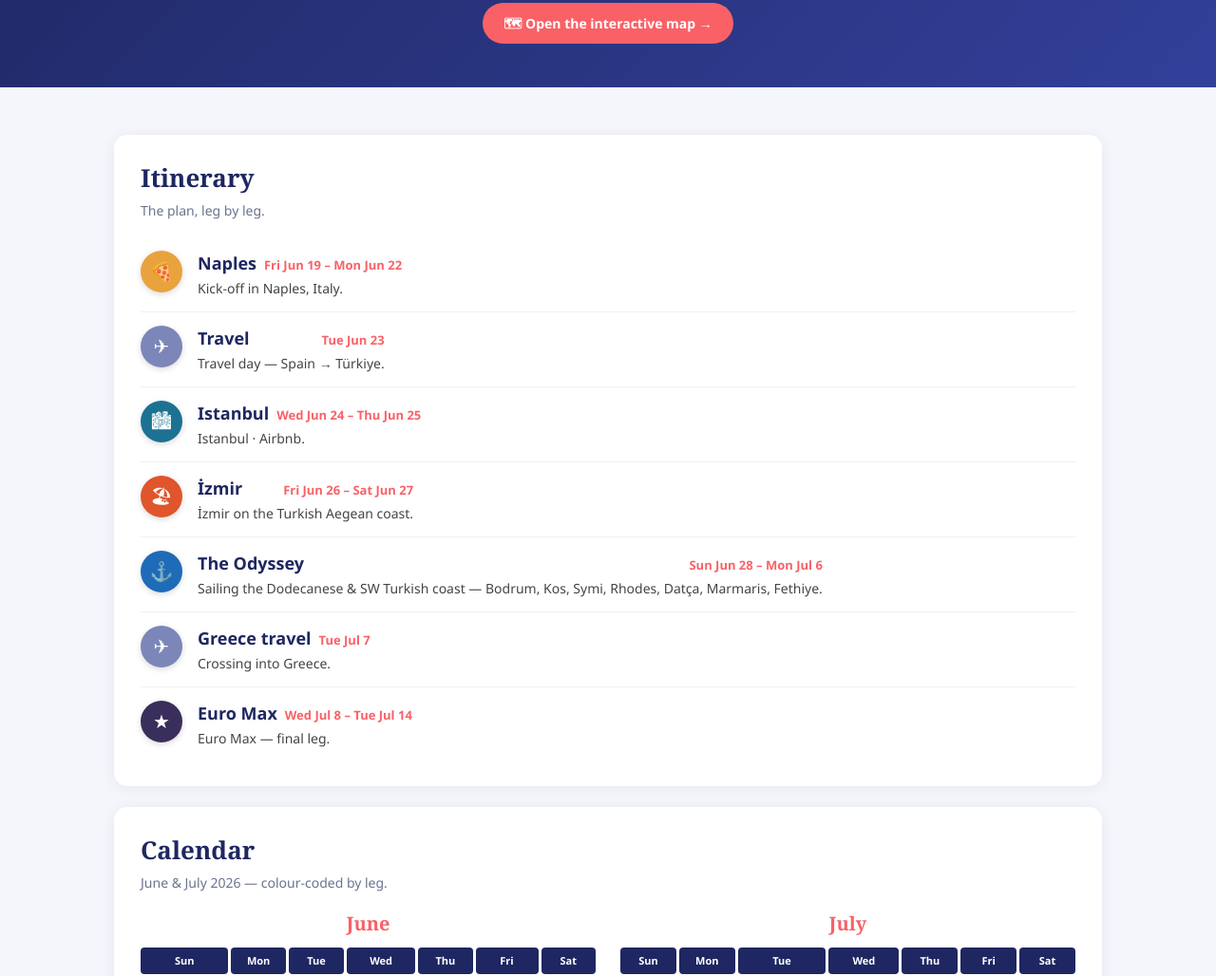
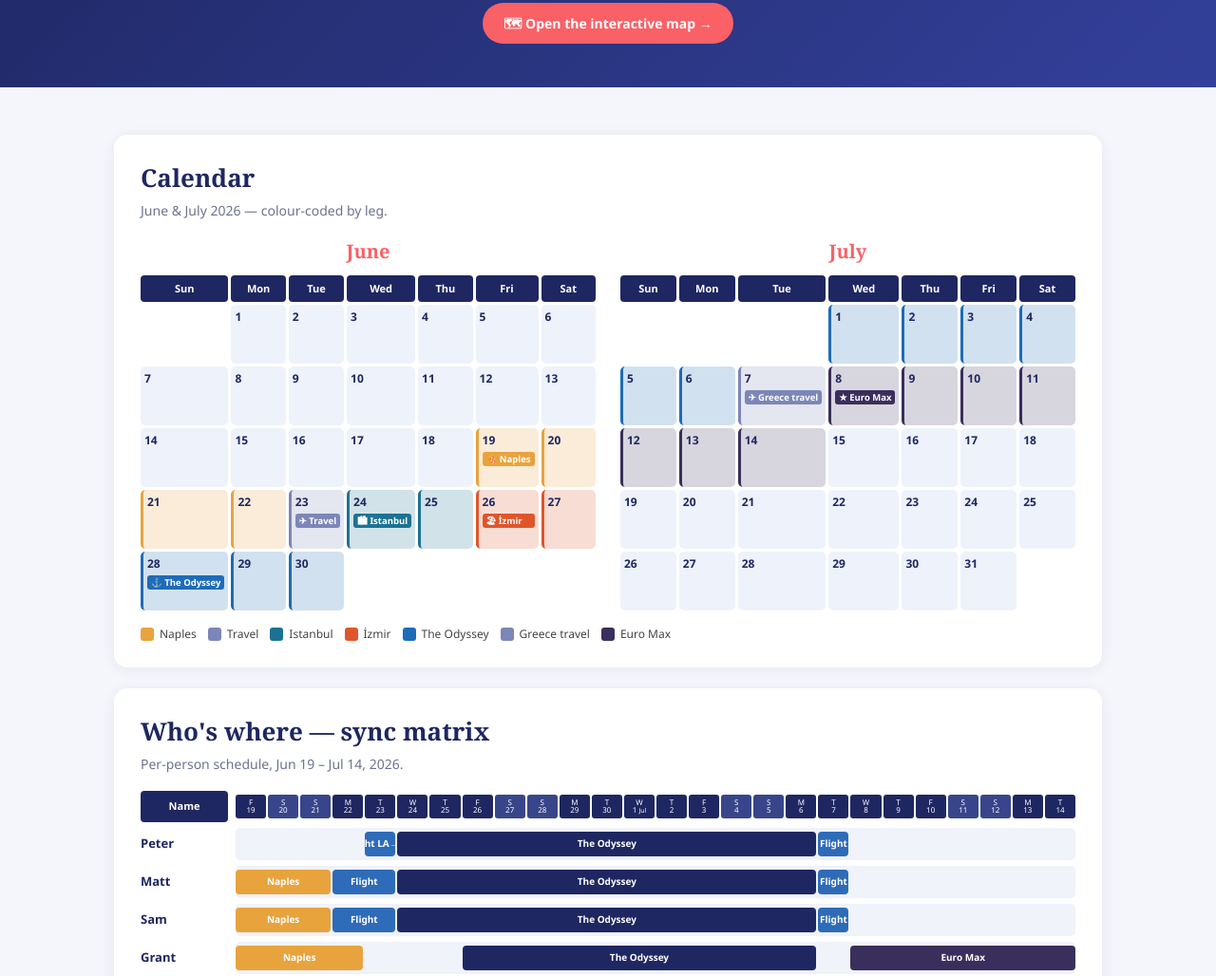
Before and after one commit to pcsmith2000/odyssey-trip-2026, a plain HTML site: page index.html in a window 1280 px wide. Shown: the part 279-1307 px from the top of the page at 95% size. Drawn offline with Linux system fonts and the light colour scheme.

Commit message:
Remove itinerary section

```diff
--- a/index.html
+++ b/index.html
@@ -61,53 +61,6 @@ footer{text-align:center;color:var(--muted);font-size:12px;padding:24px;}
 </div>
 <div class="wrap">
 
-  <section class="card">
-    <h2>Itinerary</h2>
-    <p class="sub">The plan, leg by leg.</p>
-    <div class="leg">
-      <div class="dot" style="background:#E8A33D">🍕</div>
-      <div class="legbody">
-        <div class="legtop"><span class="legname">Naples</span><span class="legdate">Fri Jun 19 – Mon Jun 22</span></div>
-        <div class="legdet">Kick-off in Naples, Italy.</div>
-      </div>
-    </div><div class="leg">
-      <div class="dot" style="background:#7C86B8">✈</div>
-      <div class="legbody">
-        <div class="legtop"><span class="legname">Travel</span><span class="legdate">Tue Jun 23</span></div>
-        <div class="legdet">Travel day — Spain → Türkiye.</div>
-      </div>
-    </div><div class="leg">
-      <div class="dot" style="background:#1C7293">🏙</div>
-      <div class="legbody">
-        <div class="legtop"><span class="legname">Istanbul</span><span class="legdate">Wed Jun 24 – Thu Jun 25</span></div>
-        <div class="legdet">Istanbul · Airbnb.</div>
-      </div>
-    </div><div class="leg">
-      <div class="dot" style="background:#E0552B">🏖</div>
-      <div class="legbody">
-        <div class="legtop"><span class="legname">İzmir</span><span class="legdate">Fri Jun 26 – Sat Jun 27</span></div>
-        <div class="legdet">İzmir on the Turkish Aegean coast.</div>
-      </div>
-    </div><div class="leg">
-      <div class="dot" style="background:#1E6BB8">⚓</div>
-      <div class="legbody">
-        <div class="legtop"><span class="legname">The Odyssey</span><span class="legdate">Sun Jun 28 – Mon Jul 6</span></div>
-        <div class="legdet">Sailing the Dodecanese & SW Turkish coast — Bodrum, Kos, Symi, Rhodes, Datça, Marmaris, Fethiye.</div>
-      </div>
-    </div><div class="leg">
-      <div class="dot" style="background:#7C86B8">✈</div>
-      <div class="legbody">
-        <div class="legtop"><span class="legname">Greece travel</span><span class="legdate">Tue Jul 7</span></div>
-        <div class="legdet">Crossing into Greece.</div>
-      </div>
-    </div><div class="leg">
-      <div class="dot" style="background:#3A2E5C">★</div>
-      <div class="legbody">
-        <div class="legtop"><span class="legname">Euro Max</span><span class="legdate">Wed Jul 8 – Tue Jul 14</span></div>
-        <div class="legdet">Euro Max — final leg.</div>
-      </div>
-    </div>
-  </section>
 
   <section class="card">
     <h2>Calendar</h2>
```
